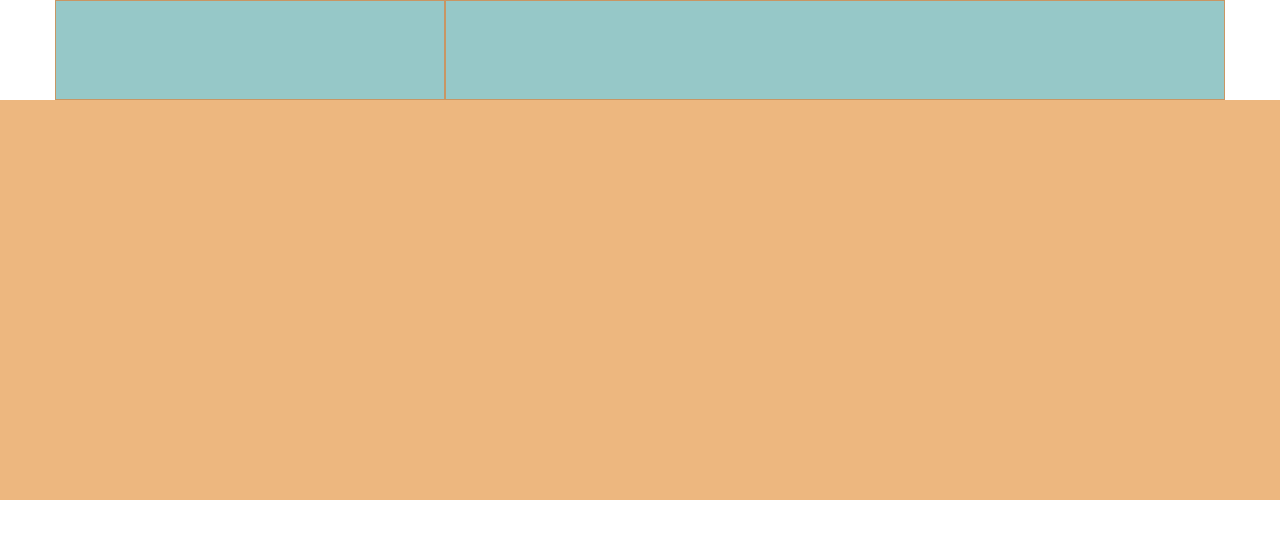
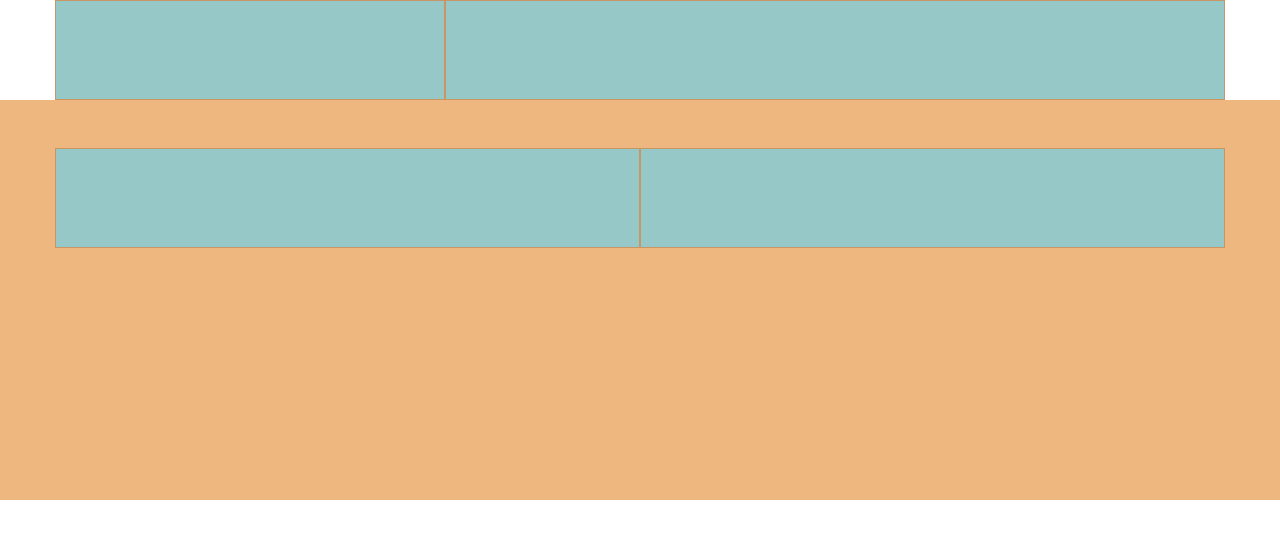
Before and after one commit to Xutrurn/html-css-digitalocean, a plain HTML site: page index.html in a window 1280 px wide. Drawn offline with nearby package versions, Linux system fonts and the light colour scheme.

Commit message:
2nd commit

```diff
--- a/index.html
+++ b/index.html
@@ -27,7 +27,10 @@
       <!-- jumbotron start -->
       <div class="jumbotron bg_orange h_400">
         <div class="container">
-          <div class="row"></div>
+          <div class="row">
+            <div class="col-xs-12 col-sm-6"></div>
+            <div class="col-xs-12 col-sm-6"></div>
+          </div>
         </div>
       </div>
     </nav>
```
